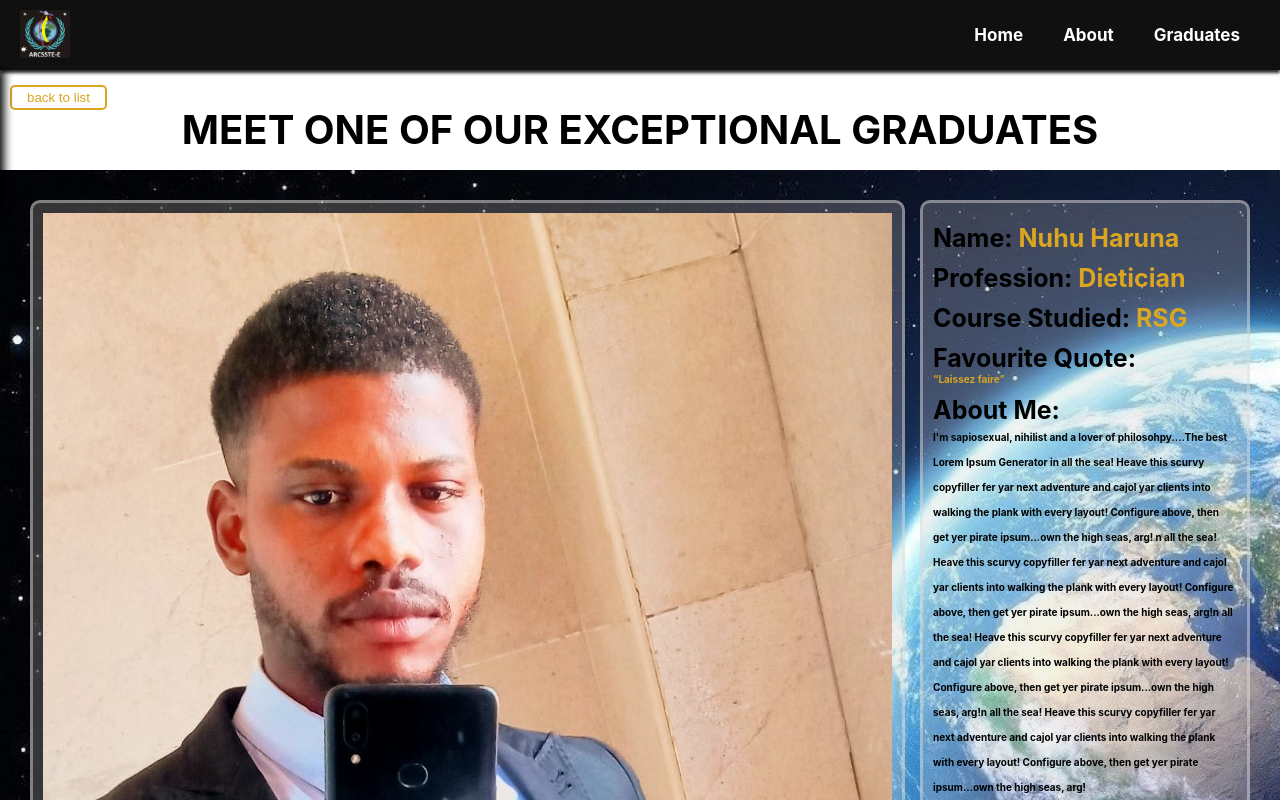
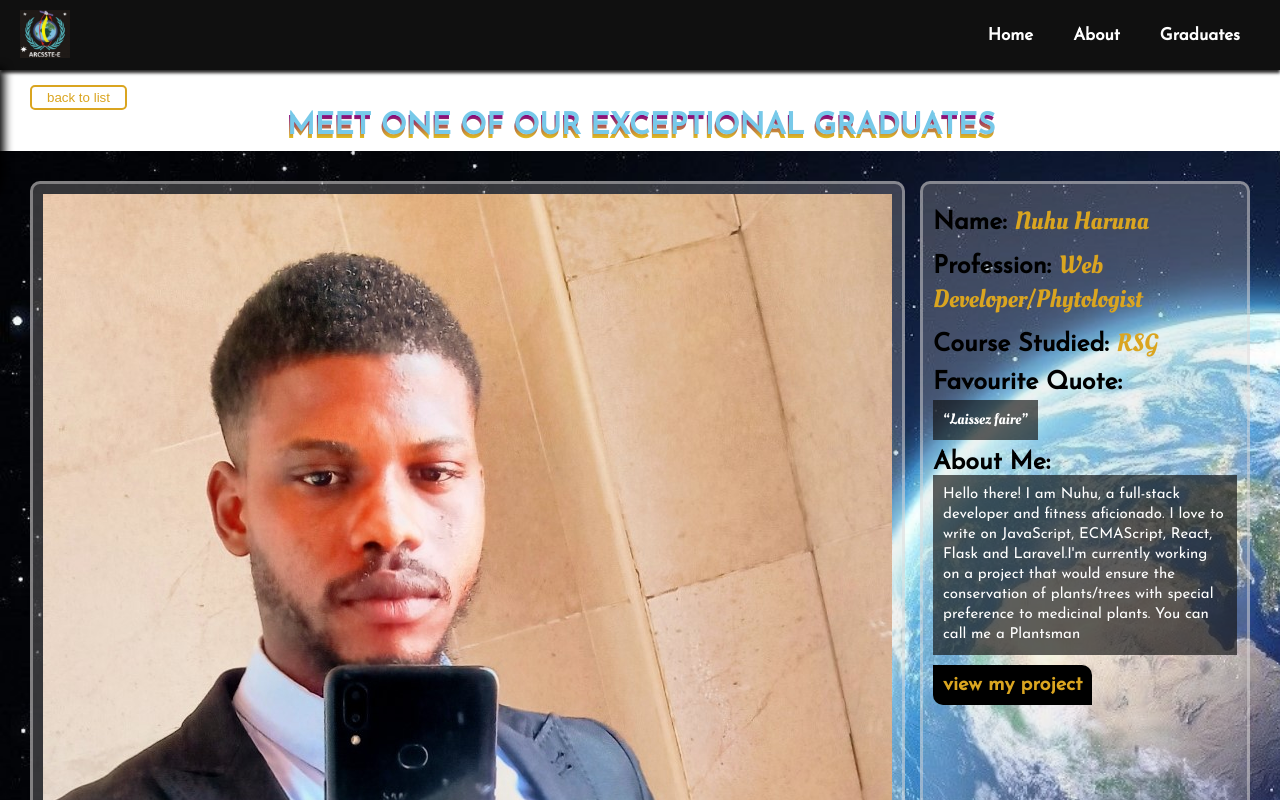
Before and after one commit to Snazzynuhu/arcsstee, a React (Create React App) app: page /graduate/1 in a window 1280 px wide. Shown: the top 800 px of the page. Built offline with nearby package versions, Linux system fonts and the light colour scheme.

Commit message:
added google fonts

```diff
--- a/src/App.css
+++ b/src/App.css
@@ -1,17 +1,28 @@
+@import url('https://fonts.googleapis.com/css?family=Josefin+Sans');
+@import url('https://fonts.googleapis.com/css2?family=Cookie&family=Oleo+Script&display=swap');
+
+/* font-family: 'Cookie',
+cursive;
+font-family: 'Oleo Script',
+cursive; */
+:root {
+  --background-color: rgba(111, 62, 42, 0.974);
+  --background-contrast-color: lightgray;
+  --left-page-color: goldenrod;
+  --right-page-color: rgb(16, 16, 16);
+  --font1: 'Cookie', cursive;
+  --font2: 'Oleo Script', cursive;
+}
+body, html {
+  font-family: 'Josefin Sans', cursive;
+  font-size: 62.5%;
+}
 *, *::after,*::before{
   margin: 0;
   padding: 0;
   box-sizing: border-box;
 }
-:root{
-  --background-color: rgba(111, 62, 42, 0.974);
-  --background-contrast-color: lightgray;
-  --left-page-color: goldenrod;
-  --right-page-color: rgb(16, 16, 16);
-}
-html{
-  font-size: 62.5%;
-}
+
 
 /* LOADING ANIMATION */
 .loading{
--- a/src/App.js
+++ b/src/App.js
@@ -7,6 +7,7 @@ import Graduates from './Graduates';
 import EachGraduate from './EachGraduate';
 import Error from './Error';
 import Home from './Home';
+
 
 function App() {
   return (
--- a/src/Each.css
+++ b/src/Each.css
@@ -8,6 +8,7 @@
     color: var(--left-page-color);
     text-transform: lowercase;
     padding: 0.3rem 1.5rem;
+    margin-left: 2rem;
     border: 2px solid var(--left-page-color);
     border-radius: 0.5rem;
     text-decoration: none;
@@ -22,9 +23,15 @@
     transition: all 0.5s linear;
 }
 
-.title{
+.title-meet{
     text-align: center;
-    margin: 0 auto;
+    margin: 1rem auto 0.5rem;
+    font-size: 3rem;
+    text-transform: uppercase;
+    background: linear-gradient(rgb(132, 2, 126), yellow);
+    background-clip: text;
+    -webkit-text-fill-color: transparent;
+    text-shadow: 1px -4px rgb(119, 201, 233);
 }
 
 .main-container {
@@ -62,14 +69,26 @@
 }
 .quote-content{
     font-weight: bold;
+    display: inline-block;
+    margin-top: 0.5rem;
+    padding: 0.5rem;
+    font-size: 1.5rem;
+    color: #fff;
+    background-color: rgba(16, 16, 16, 0.655);
 }
 .name>span,.job>span,.course>span,.quote-content{
     color: var(--left-page-color);
+    font-family: var(--font2);
+    font-weight: lighter;
 }
-.about-content{
-    font-weight: bold;
-    line-height: 2.5rem;
+.about-content, .quote-content{
+    line-height: 2rem;
+    padding: 1rem;
+    font-size: 1.5rem;
+    color: #fff;
+    background-color: rgba(16, 16, 16, 0.655);
 }
+
 .pdf-link{
     margin-top: 2rem;
     transition: all 0.25s linear;
--- a/src/EachGraduate.js
+++ b/src/EachGraduate.js
@@ -13,7 +13,7 @@ const EachGraduate = () => {
           back to list
         </Link>
       </button>
-      <h1 className="title">meet one of our exceptional graduates</h1>
+      <h1 className="title-meet">meet one of our exceptional graduates</h1>
       <div className="main-container">
         <div className="image-container">
           <img className="image" src={data[id - 1].imageb} />
--- a/src/Home.css
+++ b/src/Home.css
@@ -93,6 +93,7 @@
     color: #fff;
     text-align: center;
     text-transform: capitalize;
+    padding: 1rem 0;
 }
 .footer > .portfolio-link{
     display: inline-block;
--- a/src/List.css
+++ b/src/List.css
@@ -36,6 +36,7 @@ height: 25rem;
 }
 .graduate-job>span,.graduate-name>span{
     color: var(--left-page-color);
+    font-family: var(--font2);
 }
 .graduate-name,.graduate-job{
     text-transform: capitalize;
--- a/src/Navbar.css
+++ b/src/Navbar.css
@@ -5,6 +5,7 @@ header{
     align-items: center;
     flex-wrap: wrap;
     padding: 1rem 2rem;
+    width: 100vw;
     z-index: 3;
     box-shadow: 0px 0.3rem 3px 0px rgb(42, 41, 41);
 }
--- a/src/data.js
+++ b/src/data.js
@@ -22,12 +22,12 @@ export const data = [
     facebook: "#",
     twitter: "https://twitter.com/NuhSnazzy",
     linkedin: "https://www.linkedin.com/in/nuhu-haruna-602164154/",
-    profession: "Dietician",
+    profession: "web developer/phytologist",
     department: "RSG",
     quote: "Laissez faire",
     project: alabipdf,
     about:
-      " I'm sapiosexual, nihilist and a lover of philosohpy....The best Lorem Ipsum Generator in all the sea! Heave this scurvy copyfiller fer yar next adventure and cajol yar clients into walking the plank with every layout! Configure above, then get yer pirate ipsum...own the high seas, arg! n all the sea! Heave this scurvy copyfiller fer yar next adventure and cajol yar clients into walking the plank with every layout! Configure above, then get yer pirate ipsum...own the high seas, arg!n all the sea! Heave this scurvy copyfiller fer yar next adventure and cajol yar clients into walking the plank with every layout! Configure above, then get yer pirate ipsum...own the high seas, arg!n all the sea! Heave this scurvy copyfiller fer yar next adventure and cajol yar clients into walking the plank with every layout! Configure above, then get yer pirate ipsum...own the high seas, arg!",
+      "Hello there! I am Nuhu, a full-stack developer and fitness aficionado. I love to write on JavaScript, ECMAScript, React, Flask and Laravel.I'm currently working on a project that would ensure the conservation of plants/trees with special preference to medicinal plants. You can call me a Plantsman",
   },
   {
     id: 2,
```
